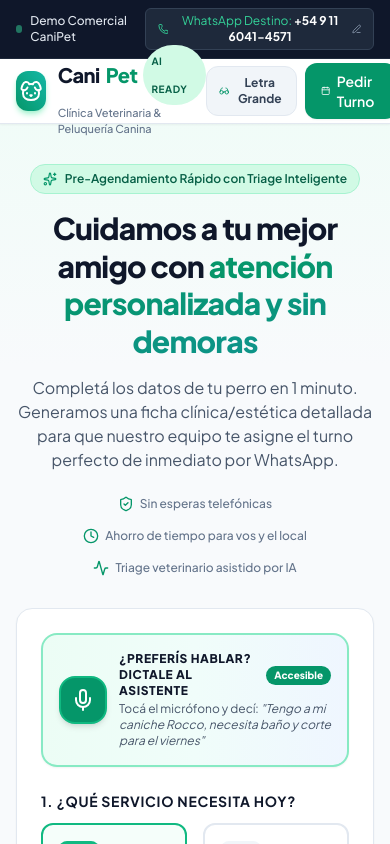
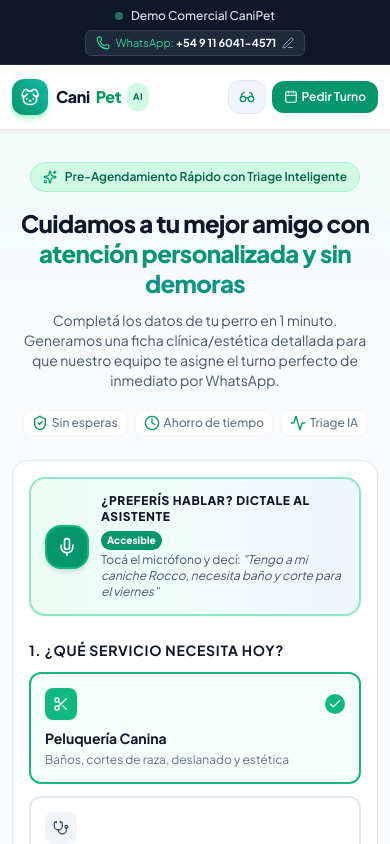
Before and after one commit to MichuOrellana/CaniPet-Web, a plain HTML site: page index.html in a window 390 px wide. Shown: the top 844 px of the page. Drawn offline with nearby package versions, Linux system fonts and the light colour scheme.

Commit message:
Fix mobile responsiveness: remove pitch banner, optimize touch layouts, prevent text clipping

```diff
--- a/index.html
+++ b/index.html
@@ -49,44 +49,44 @@
 <body class="bg-slate-50 text-slate-800 font-sans min-h-screen flex flex-col antialiased selection:bg-emerald-500 selection:text-white">
 
   <!-- TOP BAR / DEMO SETTINGS BAR -->
-  <div class="bg-slate-900 text-slate-300 px-4 py-2 text-xs flex justify-between items-center border-b border-slate-800">
+  <div class="bg-slate-900 text-slate-300 px-3 sm:px-4 py-2 text-xs flex flex-col sm:flex-row justify-between items-center gap-1.5 sm:gap-0 border-b border-slate-800">
     <div class="flex items-center space-x-2">
       <span class="inline-block w-2 h-2 rounded-full bg-emerald-400 animate-pulse"></span>
       <span class="font-medium text-slate-200">Demo Comercial CaniPet</span>
       <span class="hidden sm:inline text-slate-400">| Sistema Inteligente de Pre-Agendamiento</span>
     </div>
     <div class="flex items-center space-x-3">
-      <button id="btn-config-phone" class="flex items-center space-x-1.5 bg-slate-800 hover:bg-slate-700 text-emerald-400 px-3 py-1 rounded-md transition border border-slate-700">
+      <button id="btn-config-phone" class="flex items-center space-x-1.5 bg-slate-800 hover:bg-slate-700 text-emerald-400 px-2.5 py-1 rounded-md transition border border-slate-700 text-[11px] sm:text-xs">
         <i data-lucide="phone" class="w-3.5 h-3.5"></i>
-        <span>WhatsApp Destino: <strong id="display-phone" class="text-white">+54 9 11 6041-4571</strong></span>
+        <span>WhatsApp: <strong id="display-phone" class="text-white">+54 9 11 6041-4571</strong></span>
         <i data-lucide="edit-3" class="w-3 h-3 text-slate-400"></i>
       </button>
     </div>
   </div>
 
   <!-- NAVBAR -->
-  <header class="bg-white/90 backdrop-blur-md sticky top-0 z-40 border-b border-slate-200 shadow-sm">
-    <div class="max-w-6xl mx-auto px-4 sm:px-6 lg:px-8 h-16 flex items-center justify-between">
-      <div class="flex items-center space-x-3">
-        <div class="w-10 h-10 rounded-xl bg-gradient-to-tr from-emerald-600 to-teal-500 flex items-center justify-center text-white shadow-md shadow-emerald-200">
-          <i data-lucide="dog" class="w-6 h-6"></i>
+  <header class="bg-white/95 backdrop-blur-md sticky top-0 z-40 border-b border-slate-200 shadow-sm">
+    <div class="max-w-6xl mx-auto px-3 sm:px-6 lg:px-8 h-16 flex items-center justify-between gap-2">
+      <div class="flex items-center space-x-2 sm:space-x-3 min-w-0">
+        <div class="w-9 h-9 sm:w-10 sm:h-10 rounded-xl bg-gradient-to-tr from-emerald-600 to-teal-500 flex items-center justify-center text-white shadow-md shadow-emerald-200 shrink-0">
+          <i data-lucide="dog" class="w-5 h-5 sm:w-6 sm:h-6"></i>
         </div>
-        <div>
-          <span class="text-xl font-extrabold tracking-tight text-slate-900 flex items-center gap-1.5">
+        <div class="min-w-0">
+          <span class="text-base sm:text-xl font-extrabold tracking-tight text-slate-900 flex items-center gap-1.5 truncate">
             Cani<span class="text-emerald-600">Pet</span>
-            <span class="text-[10px] bg-emerald-100 text-emerald-800 font-bold px-2 py-0.5 rounded-full uppercase tracking-wider">AI Ready</span>
+            <span class="text-[9px] sm:text-[10px] bg-emerald-100 text-emerald-800 font-bold px-1.5 py-0.5 rounded-full uppercase tracking-wider shrink-0">AI</span>
           </span>
-          <p class="text-[11px] text-slate-500 font-medium">Clínica Veterinaria & Peluquería Canina</p>
+          <p class="text-[10px] sm:text-[11px] text-slate-500 font-medium truncate hidden xs:block sm:block">Veterinaria & Peluquería</p>
         </div>
       </div>
 
-      <div class="flex items-center gap-2">
-        <button type="button" id="btn-toggle-senior-mode" class="inline-flex items-center gap-1.5 bg-slate-100 hover:bg-slate-200 text-slate-700 text-xs font-bold px-3 py-2 rounded-xl transition border border-slate-200">
+      <div class="flex items-center gap-1.5 sm:gap-2 shrink-0">
+        <button type="button" id="btn-toggle-senior-mode" class="inline-flex items-center gap-1 bg-slate-100 hover:bg-slate-200 text-slate-700 text-xs font-bold px-2.5 py-2 sm:px-3 rounded-xl transition border border-slate-200">
           <i data-lucide="glasses" class="w-4 h-4 text-emerald-600"></i>
-          <span id="senior-mode-label">Letra Grande</span>
+          <span id="senior-mode-label" class="hidden sm:inline">Letra Grande</span>
         </button>
-        <a href="#booking-section" class="inline-flex items-center gap-1.5 bg-emerald-600 hover:bg-emerald-700 text-white text-sm font-semibold px-4 py-2 rounded-xl transition shadow-sm hover:shadow">
-          <i data-lucide="calendar" class="w-4 h-4"></i>
+        <a href="#booking-section" class="inline-flex items-center gap-1 bg-emerald-600 hover:bg-emerald-700 text-white text-xs sm:text-sm font-semibold px-3 py-2 sm:px-4 rounded-xl transition shadow-sm hover:shadow shrink-0">
+          <i data-lucide="calendar" class="w-3.5 h-3.5 sm:w-4 sm:h-4"></i>
           <span>Pedir Turno</span>
         </a>
       </div>
@@ -94,48 +94,48 @@
   </header>
 
   <!-- HERO SECTION -->
-  <section class="relative overflow-hidden bg-gradient-to-b from-emerald-50/60 via-slate-50 to-slate-50 pt-10 pb-8 px-4 sm:px-6">
+  <section class="relative overflow-hidden bg-gradient-to-b from-emerald-50/60 via-slate-50 to-slate-50 pt-8 sm:pt-10 pb-6 sm:pb-8 px-4 sm:px-6">
     <div class="max-w-4xl mx-auto text-center">
       <div class="inline-flex items-center gap-2 px-3 py-1.5 rounded-full bg-emerald-100 text-emerald-800 text-xs font-semibold mb-4 border border-emerald-200">
         <i data-lucide="sparkles" class="w-3.5 h-3.5 text-emerald-600"></i>
         <span>Pre-Agendamiento Rápido con Triage Inteligente</span>
       </div>
-      <h1 class="text-3xl sm:text-5xl font-extrabold text-slate-900 tracking-tight leading-tight">
+      <h1 class="text-2xl sm:text-4xl md:text-5xl font-extrabold text-slate-900 tracking-tight leading-tight break-words">
         Cuidamos a tu mejor amigo con <br class="hidden sm:inline">
         <span class="text-transparent bg-clip-text bg-gradient-to-r from-emerald-600 to-teal-600">atención personalizada y sin demoras</span>
       </h1>
-      <p class="mt-4 text-base sm:text-lg text-slate-600 max-w-2xl mx-auto">
+      <p class="mt-3 sm:mt-4 text-sm sm:text-lg text-slate-600 max-w-2xl mx-auto">
         Completá los datos de tu perro en 1 minuto. Generamos una ficha clínica/estética detallada para que nuestro equipo te asigne el turno perfecto de inmediato por WhatsApp.
       </p>
 
       <!-- Trust Badges -->
-      <div class="mt-6 flex flex-wrap justify-center items-center gap-4 sm:gap-8 text-xs text-slate-500 font-medium">
-        <span class="flex items-center gap-1.5"><i data-lucide="shield-check" class="w-4 h-4 text-emerald-600"></i> Sin esperas telefónicas</span>
-        <span class="flex items-center gap-1.5"><i data-lucide="clock" class="w-4 h-4 text-emerald-600"></i> Ahorro de tiempo para vos y el local</span>
-        <span class="flex items-center gap-1.5"><i data-lucide="activity" class="w-4 h-4 text-emerald-600"></i> Triage veterinario asistido por IA</span>
+      <div class="mt-5 sm:mt-6 flex flex-wrap justify-center items-center gap-2 sm:gap-6 text-xs text-slate-500 font-medium">
+        <span class="flex items-center gap-1 bg-white sm:bg-transparent px-2 py-1 sm:p-0 rounded-lg border sm:border-0 border-slate-100"><i data-lucide="shield-check" class="w-4 h-4 text-emerald-600"></i> Sin esperas</span>
+        <span class="flex items-center gap-1 bg-white sm:bg-transparent px-2 py-1 sm:p-0 rounded-lg border sm:border-0 border-slate-100"><i data-lucide="clock" class="w-4 h-4 text-emerald-600"></i> Ahorro de tiempo</span>
+        <span class="flex items-center gap-1 bg-white sm:bg-transparent px-2 py-1 sm:p-0 rounded-lg border sm:border-0 border-slate-100"><i data-lucide="activity" class="w-4 h-4 text-emerald-600"></i> Triage IA</span>
       </div>
     </div>
   </section>
 
   <!-- MAIN INTERACTIVE SECTION -->
-  <main id="booking-section" class="flex-1 max-w-6xl mx-auto w-full px-4 sm:px-6 lg:px-8 pb-16">
-    <div class="grid grid-cols-1 lg:grid-cols-12 gap-8 items-start">
+  <main id="booking-section" class="flex-1 max-w-6xl mx-auto w-full px-3 sm:px-6 lg:px-8 pb-16">
+    <div class="grid grid-cols-1 lg:grid-cols-12 gap-6 sm:gap-8 items-start">
 
       <!-- FORM COLUMN (7 cols) -->
-      <div class="lg:col-span-7 bg-white rounded-2xl p-6 sm:p-8 shadow-sm border border-slate-200">
+      <div class="lg:col-span-7 bg-white rounded-2xl p-4 sm:p-8 shadow-sm border border-slate-200">
 
         <!-- VOICE ASSISTANT CARD (DICTADO POR VOZ - IDEAL ADULTOS MAYORES) -->
-        <div class="mb-6 p-4 rounded-2xl bg-gradient-to-r from-emerald-50 via-teal-50 to-blue-50 border-2 border-emerald-300/80 shadow-sm">
-          <div class="flex items-center justify-between gap-3">
+        <div class="mb-6 p-3.5 sm:p-4 rounded-2xl bg-gradient-to-r from-emerald-50 via-teal-50 to-blue-50 border-2 border-emerald-300/80 shadow-sm">
+          <div class="flex flex-col sm:flex-row items-start sm:items-center justify-between gap-3">
             <div class="flex items-center gap-3">
               <button type="button" id="btn-voice-dictate" title="Presioná para hablar"
-                class="w-12 h-12 rounded-2xl bg-emerald-600 hover:bg-emerald-700 text-white flex items-center justify-center shadow-md transition-all active:scale-95 shrink-0 border-2 border-emerald-500">
-                <i data-lucide="mic" class="w-6 h-6"></i>
+                class="w-11 h-11 sm:w-12 sm:h-12 rounded-2xl bg-emerald-600 hover:bg-emerald-700 text-white flex items-center justify-center shadow-md transition-all active:scale-95 shrink-0 border-2 border-emerald-500">
+                <i data-lucide="mic" class="w-5 h-5 sm:w-6 sm:h-6"></i>
               </button>
-              <div>
-                <div class="flex items-center gap-2">
+              <div class="min-w-0">
+                <div class="flex items-center gap-1.5 flex-wrap">
                   <span class="text-xs font-extrabold text-slate-900 uppercase tracking-wider">¿Preferís hablar? Dictale al Asistente</span>
-                  <span class="text-[10px] bg-emerald-600 text-white font-extrabold px-2 py-0.5 rounded-full">Accesible</span>
+                  <span class="text-[10px] bg-emerald-600 text-white font-extrabold px-1.5 py-0.5 rounded-full">Accesible</span>
                 </div>
                 <p id="voice-status-text" class="text-xs text-slate-600 mt-0.5">
                   Tocá el micrófono y decí: <em>"Tengo a mi caniche Rocco, necesita baño y corte para el viernes"</em>
@@ -158,32 +158,32 @@
           <label class="block text-sm font-bold text-slate-900 uppercase tracking-wider mb-3">
             1. ¿Qué servicio necesita hoy?
           </label>
-          <div class="grid grid-cols-2 gap-4">
+          <div class="grid grid-cols-1 sm:grid-cols-2 gap-3 sm:gap-4">
             <!-- Option Peluquería -->
-            <button type="button" id="service-grooming-btn" class="service-pill-btn group relative p-4 rounded-xl border-2 border-emerald-500 bg-emerald-50/50 text-left transition hover:shadow-md active:scale-[0.98]">
+            <button type="button" id="service-grooming-btn" class="service-pill-btn group relative p-3.5 sm:p-4 rounded-xl border-2 border-emerald-500 bg-emerald-50/50 text-left transition hover:shadow-md active:scale-[0.98]">
               <div class="flex items-center justify-between mb-2">
-                <span class="p-2.5 rounded-lg bg-emerald-500 text-white shadow-sm">
-                  <i data-lucide="scissors" class="w-5 h-5"></i>
+                <span class="p-2 sm:p-2.5 rounded-lg bg-emerald-500 text-white shadow-sm">
+                  <i data-lucide="scissors" class="w-4 h-4 sm:w-5 sm:h-5"></i>
                 </span>
                 <span class="badge-selected w-5 h-5 rounded-full bg-emerald-500 text-white flex items-center justify-center text-xs">
                   <i data-lucide="check" class="w-3.5 h-3.5"></i>
                 </span>
               </div>
-              <h3 class="font-bold text-slate-900 group-hover:text-emerald-700 text-base">Peluquería Canina</h3>
+              <h3 class="font-bold text-slate-900 group-hover:text-emerald-700 text-sm sm:text-base">Peluquería Canina</h3>
               <p class="text-xs text-slate-500 mt-1">Baños, cortes de raza, deslanado y estética</p>
             </button>
 
             <!-- Option Veterinaria -->
-            <button type="button" id="service-vet-btn" class="service-pill-btn group relative p-4 rounded-xl border-2 border-slate-200 bg-white text-left transition hover:border-slate-300 hover:shadow-md active:scale-[0.98]">
+            <button type="button" id="service-vet-btn" class="service-pill-btn group relative p-3.5 sm:p-4 rounded-xl border-2 border-slate-200 bg-white text-left transition hover:border-slate-300 hover:shadow-md active:scale-[0.98]">
               <div class="flex items-center justify-between mb-2">
-                <span class="p-2.5 rounded-lg bg-slate-100 text-slate-600 group-hover:bg-slate-200 transition">
-                  <i data-lucide="stethoscope" class="w-5 h-5"></i>
+                <span class="p-2 sm:p-2.5 rounded-lg bg-slate-100 text-slate-600 group-hover:bg-slate-200 transition">
+                  <i data-lucide="stethoscope" class="w-4 h-4 sm:w-5 sm:h-5"></i>
                 </span>
                 <span class="badge-selected hidden w-5 h-5 rounded-full bg-emerald-500 text-white flex items-center justify-center text-xs">
                   <i data-lucide="check" class="w-3.5 h-3.5"></i>
                 </span>
               </div>
-              <h3 class="font-bold text-slate-900 group-hover:text-slate-800 text-base">Atención Veterinaria</h3>
+              <h3 class="font-bold text-slate-900 group-hover:text-slate-800 text-sm sm:text-base">Atención Veterinaria</h3>
               <p class="text-xs text-slate-500 mt-1">Consultas, vacunas, controles y triage médico</p>
             </button>
           </div>
@@ -290,15 +290,15 @@
             <!-- Estado de Nudos -->
             <div>
               <label class="block text-xs font-semibold text-slate-700 mb-1">Estado de nudos en el manto</label>
-              <div class="grid grid-cols-3 gap-2" id="knot-selector">
-                <button type="button" data-knots="Sin nudos" class="knot-card active-knot p-2 rounded-xl border-2 border-emerald-500 bg-emerald-50 text-xs font-semibold text-emerald-800 text-center">
+              <div class="grid grid-cols-1 sm:grid-cols-3 gap-2" id="knot-selector">
+                <button type="button" data-knots="Sin nudos" class="knot-card active-knot py-2.5 px-3 rounded-xl border-2 border-emerald-500 bg-emerald-50 text-xs font-semibold text-emerald-800 text-center">
                   Sin nudos
                 </button>
-                <button type="button" data-knots="Nudos moderados" class="knot-card p-2 rounded-xl border border-slate-200 bg-slate-50 text-xs font-medium text-slate-700 text-center hover:border-emerald-500">
+                <button type="button" data-knots="Nudos moderados" class="knot-card py-2.5 px-3 rounded-xl border border-slate-200 bg-slate-50 text-xs font-medium text-slate-700 text-center hover:border-emerald-500">
                   Nudos moderados
                 </button>
-                <button type="button" data-knots="Muy anudado / Rastas" class="knot-card p-2 rounded-xl border border-slate-200 bg-slate-50 text-xs font-medium text-slate-700 text-center hover:border-emerald-500">
-                  Muy anudado
+                <button type="button" data-knots="Muy anudado / Rastas" class="knot-card py-2.5 px-3 rounded-xl border border-slate-200 bg-slate-50 text-xs font-medium text-slate-700 text-center hover:border-emerald-500">
+                  Muy anudado / Rastas
                 </button>
               </div>
             </div>
@@ -306,17 +306,17 @@
             <!-- Temperamento en peluquería -->
             <div>
               <label class="block text-xs font-semibold text-slate-700 mb-1">Comportamiento con el agua y secador</label>
-              <div class="grid grid-cols-2 sm:grid-cols-4 gap-2" id="temperament-selector">
-                <button type="button" data-temp="Súper tranquilo" class="temp-card active-temp p-2 rounded-xl border-2 border-emerald-500 bg-emerald-50 text-xs font-medium text-emerald-800 text-center">
-                  😌 Súper dócil
+              <div class="grid grid-cols-2 sm:grid-cols-4 gap-1.5 sm:gap-2" id="temperament-selector">
+                <button type="button" data-temp="Súper tranquilo" class="temp-card active-temp py-2 px-1 sm:p-2 rounded-xl border-2 border-emerald-500 bg-emerald-50 text-[11px] sm:text-xs font-medium text-emerald-800 text-center truncate">
+                  😌 Dócil
                 </button>
-                <button type="button" data-temp="Miedoso / Tiembla" class="temp-card p-2 rounded-xl border border-slate-200 bg-slate-50 text-xs font-medium text-slate-700 text-center hover:border-emerald-500">
+                <button type="button" data-temp="Miedoso / Tiembla" class="temp-card py-2 px-1 sm:p-2 rounded-xl border border-slate-200 bg-slate-50 text-[11px] sm:text-xs font-medium text-slate-700 text-center hover:border-emerald-500 truncate">
                   🥺 Miedoso
                 </button>
-                <button type="button" data-temp="Inquieto / Activo" class="temp-card p-2 rounded-xl border border-slate-200 bg-slate-50 text-xs font-medium text-slate-700 text-center hover:border-emerald-500">
+                <button type="button" data-temp="Inquieto / Activo" class="temp-card py-2 px-1 sm:p-2 rounded-xl border border-slate-200 bg-slate-50 text-[11px] sm:text-xs font-medium text-slate-700 text-center hover:border-emerald-500 truncate">
                   ⚡ Inquieto
                 </button>
-                <button type="button" data-temp="Reactivo / Puede morder" class="temp-card p-2 rounded-xl border border-slate-200 bg-slate-50 text-xs font-medium text-slate-700 text-center hover:border-red-400">
+                <button type="button" data-temp="Reactivo / Puede morder" class="temp-card py-2 px-1 sm:p-2 rounded-xl border border-slate-200 bg-slate-50 text-[11px] sm:text-xs font-medium text-slate-700 text-center hover:border-red-400 truncate">
                   ⚠️ Reactivo
                 </button>
               </div>
@@ -486,10 +486,10 @@
         </form>
 
         <!-- SENIOR ESCAPE BANNER (ADULTOS MAYORES 60+) -->
-        <div class="mt-8 p-5 rounded-2xl bg-gradient-to-r from-amber-50 to-orange-50 border-2 border-amber-300 shadow-sm">
+        <div class="mt-8 p-4 sm:p-5 rounded-2xl bg-gradient-to-r from-amber-50 to-orange-50 border-2 border-amber-300 shadow-sm">
           <div class="flex flex-col sm:flex-row items-start sm:items-center justify-between gap-4">
             <div class="flex items-center gap-3">
-              <div class="w-12 h-12 rounded-2xl bg-amber-200 text-amber-900 flex items-center justify-center font-bold text-2xl shrink-0 shadow-sm border border-amber-300">
+              <div class="w-11 h-11 sm:w-12 sm:h-12 rounded-2xl bg-amber-200 text-amber-900 flex items-center justify-center font-bold text-2xl shrink-0 shadow-sm border border-amber-300">
                 👵
               </div>
               <div>
@@ -497,14 +497,14 @@
                 <p class="text-xs text-slate-600 mt-0.5">¡No te preocupes! Podés mandarnos un audio por WhatsApp o llamarnos directamente.</p>
               </div>
             </div>
-            <div class="flex flex-wrap sm:flex-nowrap items-center gap-2 w-full sm:w-auto">
+            <div class="flex flex-col sm:flex-row items-stretch sm:items-center gap-2 w-full sm:w-auto shrink-0">
               <a id="btn-senior-whatsapp" href="#" target="_blank"
-                class="flex-1 sm:flex-initial inline-flex items-center justify-center gap-2 bg-[#25D366] hover:bg-[#20ba5a] text-white text-xs font-bold px-4 py-3 rounded-xl shadow transition active:scale-95">
+                class="w-full sm:w-auto inline-flex items-center justify-center gap-2 bg-[#25D366] hover:bg-[#20ba5a] text-white text-xs font-bold px-4 py-3 rounded-xl shadow transition active:scale-95">
                 <i data-lucide="message-circle" class="w-4 h-4"></i>
                 <span>Mandar Audio por WhatsApp</span>
               </a>
               <a id="btn-senior-call" href="#"
-                class="flex-1 sm:flex-initial inline-flex items-center justify-center gap-2 bg-slate-900 hover:bg-slate-800 text-white text-xs font-bold px-4 py-3 rounded-xl shadow transition active:scale-95">
+                class="w-full sm:w-auto inline-flex items-center justify-center gap-2 bg-slate-900 hover:bg-slate-800 text-white text-xs font-bold px-4 py-3 rounded-xl shadow transition active:scale-95">
                 <i data-lucide="phone-call" class="w-4 h-4"></i>
                 <span>Llamar por Teléfono</span>
               </a>
@@ -565,7 +565,7 @@
               </div>
 
               <!-- Live text formatted message -->
-              <pre id="whatsapp-preview-text" class="font-sans whitespace-pre-wrap text-[11px] leading-relaxed text-slate-800"></pre>
+              <pre id="whatsapp-preview-text" class="font-sans whitespace-pre-wrap text-[11px] leading-relaxed text-slate-800 break-words"></pre>
 
               <div class="flex items-center justify-end gap-1 mt-2 text-[9px] text-emerald-800 font-medium">
                 <span>Ahora</span>
@@ -573,19 +573,6 @@
               </div>
             </div>
           </div>
-        </div>
-
-        <!-- PITCH HIGHLIGHT CARD (For Tomorrow's Sale Pitch!) -->
-        <div class="bg-gradient-to-br from-indigo-900 to-slate-900 text-white rounded-2xl p-5 shadow-lg border border-indigo-500/30">
-          <div class="flex items-center gap-2 mb-2">
-            <span class="p-1.5 rounded-lg bg-indigo-500/20 text-indigo-400 border border-indigo-500/30">
-              <i data-lucide="zap" class="w-4 h-4"></i>
-            </span>
-            <h4 class="font-bold text-sm text-indigo-200">Valor para el Dueño del Local</h4>
-          </div>
-          <p class="text-xs text-slate-300 leading-relaxed">
-            Mostrale esta vista previa en vivo en tu celular. Explicale que <strong>cada turno le llega listo en 1 segundo</strong>, sin preguntas repetitivas, con el peso, el carácter y las alertas clínicas ya resueltas.
-          </p>
         </div>
 
       </div>
--- a/styles.css
+++ b/styles.css
@@ -1,4 +1,20 @@
 /* styles.css - Custom UI enhancements for CaniPet */
+
+html, body {
+  overflow-x: hidden;
+  max-width: 100vw;
+  width: 100%;
+}
+
+* {
+  box-sizing: border-box;
+}
+
+/* Prevent any accidental text overflows */
+h1, h2, h3, h4, p, span, label, button {
+  overflow-wrap: break-word;
+  word-wrap: break-word;
+}
 
 /* WhatsApp Chat Background */
 .whatsapp-chat-bg {
```
Also changed, not shown: 1 other file.
